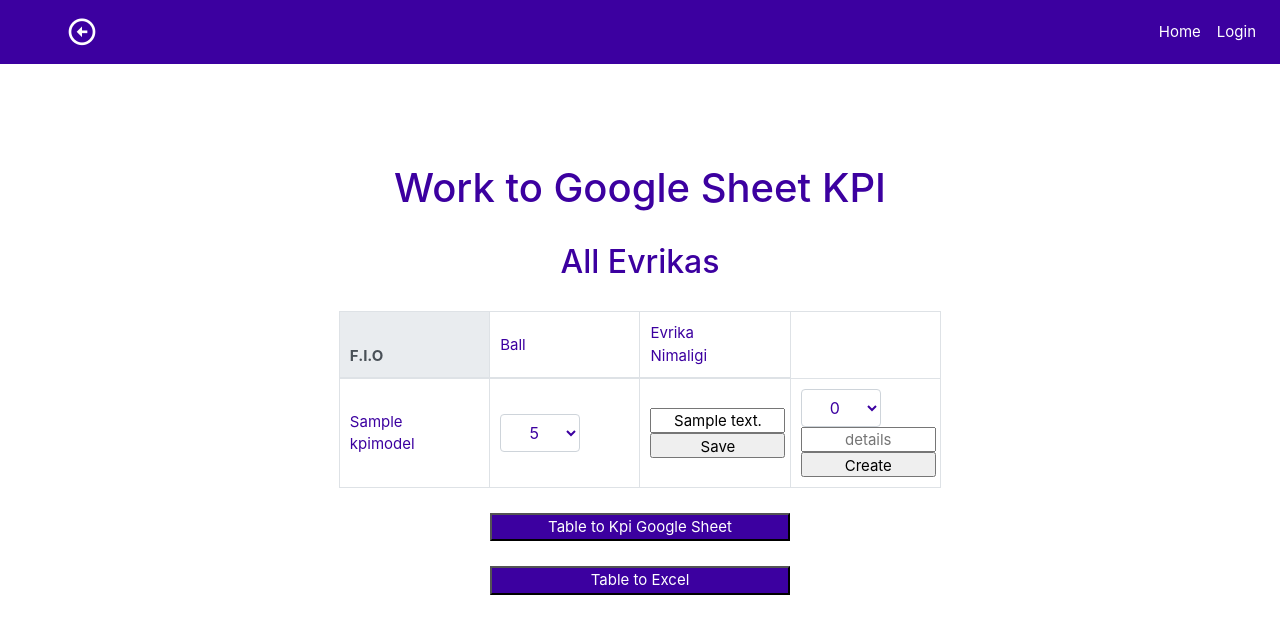
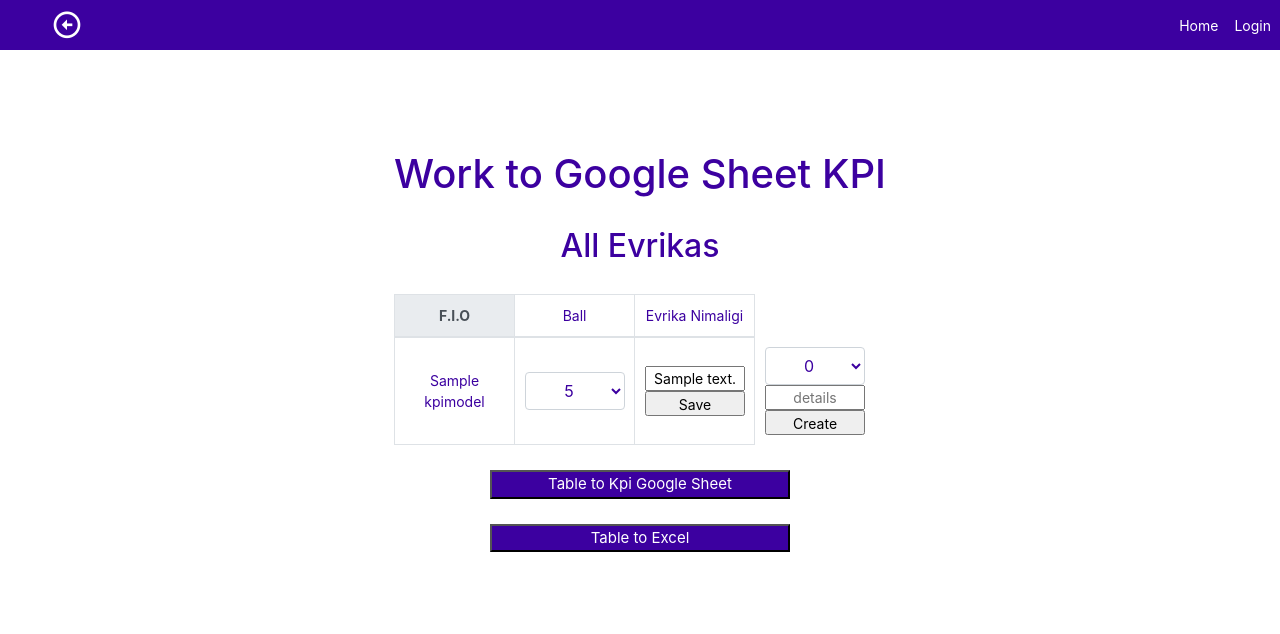
Before and after one commit to KayumovSher/KPI, a Django app: page /all_evrika/ in a window 1280 px wide. Shown: the top 634 px of the page. Run offline with Django 4.2, Linux system fonts and the light colour scheme; tables that the repository leaves empty hold one stand-in row (values such as "Sample post"); some libraries are stand-ins or nearby versions.

Commit message:
templates

```diff
--- a/main/templates/all_evrikas.html
+++ b/main/templates/all_evrikas.html
@@ -35,7 +35,7 @@
     body {
         min-height: 100%;
         width: auto;
-        font-size: 15px;
+        font-size: 14px;
         position: sticky;
         color: #3c00a0;
         justify-content: center;
@@ -43,6 +43,7 @@
         margin: 0;
         padding: 0;
         text-align-last: center;
+        display: block;
     }
 
     table {
@@ -61,13 +62,13 @@
 
 
     .table td, .table th {
-        padding: 0.75rem;
-        width: auto;
+        width: 120px;
         vertical-align: middle;
-        padding-top: 10px;
-        padding-bottom: 10px;
+        padding-top: 0.6rem;
+        padding-bottom: 0.6rem;
         padding-left: 10px;
-        padding-right: 135px;
+        padding-right: 10px;
+        text-align: center;
     }
 
     .container {
@@ -204,7 +205,7 @@
 
     input {
         overflow: visible;
-        width: 135px;
+        width: 100px;
         position: relative;
 
 
@@ -223,7 +224,7 @@
 
     .form-control{
         display: block;
-        width: 80px;
+        width: 100px;
         padding: 5px;
         font-size: 1rem;
         line-height: 2;
--- a/main/templates/index.html
+++ b/main/templates/index.html
@@ -23,7 +23,7 @@
     body {
         font-family: arial, sans-serif;
         width: auto;
-        font-size: 15px;
+        font-size: 14px;
         position: sticky;
         color: #3c00a0;
 
@@ -118,7 +118,7 @@
                 <i class="ri-book-mark-line"><a href="{% url 'all_books' %}">Kitob</a></i>
             </th>
             <th>
-                <i class="ri-ping-pong-line"><a href="{% url 'all_sports' %}">Sport</a></i>
+                <i class="ri-football-line"><a href="{% url 'all_sports' %}">Sport</a></i>
             </th>
             <th>
                 <i class="ri-file-cloud-line"><a href="{% url 'all_works' %}">Ish</a></i>
@@ -148,6 +148,7 @@
         </thead>
         <tbody>
         {% for i in results %}
+
             <tr>
                 <td>{{ i.kpi.name }}</td>
                 <td>
--- a/main/templates/navbar.html
+++ b/main/templates/navbar.html
@@ -6,6 +6,8 @@
 
         .navbar {
             display: inherit;
+            padding: 1px;
+
         }
 
         .bg-dark {
@@ -44,10 +46,10 @@
         <ul class="navbar-nav w-100 justify-content-between d-flex me-auto mb-2 mb-lg-0" style="align-items: inherit">
         <li class="nav-item">
             <a href="{% url 'index' %}"> <i class="ri-arrow-left-circle-line"></i> </a>
-            <h4 class="m-0 d-flex align-items-center" style="color: aliceblue;">{% if request.user.is_authenticated %}
+            <h3 class="m-0 d-flex align-items-center" style="color: aliceblue;">{% if request.user.is_authenticated %}
                 <i class="ri-user-line">{{ request.user.username }}!</i>
             {% endif %}
-            </h4>
+            </h3>
         </li>
         <li class="nav-item">
             <a class="nav-link" href="{% url 'index' %}">Home</a>
```
